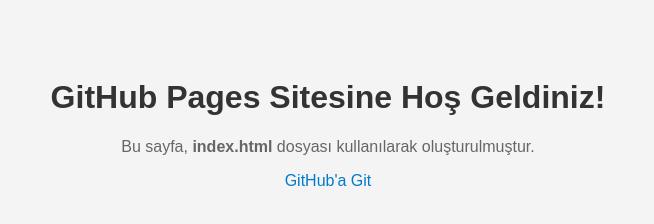
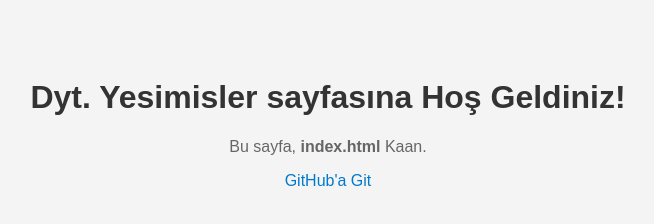
Before and after one commit to yesimisler/yesimisler.github.io, a plain HTML site: page index.html in a window 1280 px wide. Shown: the whole page, without its empty margins (312-966 px from the left). Drawn offline with Linux system fonts and the light colour scheme.

Commit message:
Update index.html

```diff
--- a/index.html
+++ b/index.html
@@ -24,8 +24,8 @@
   </style>
 </head>
 <body>
-  <h1>GitHub Pages Sitesine Hoş Geldiniz!</h1>
-  <p>Bu sayfa, <strong>index.html</strong> dosyası kullanılarak oluşturulmuştur.</p>
+  <h1>Dyt. Yesimisler sayfasına Hoş Geldiniz!</h1>
+  <p>Bu sayfa, <strong>index.html</strong> Kaan.</p>
   <p><a href="https://github.com/">GitHub'a Git</a></p>
 </body>
 </html>
```
